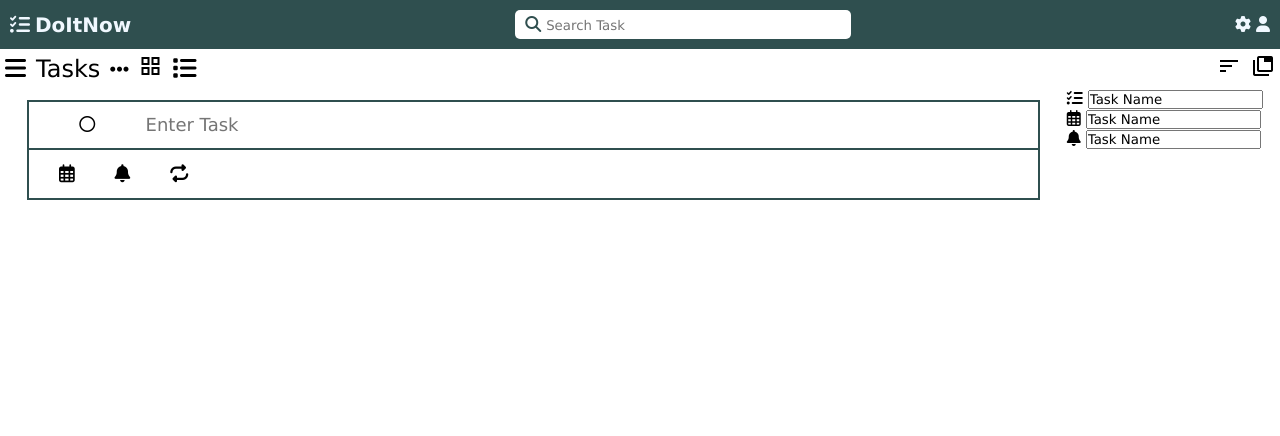
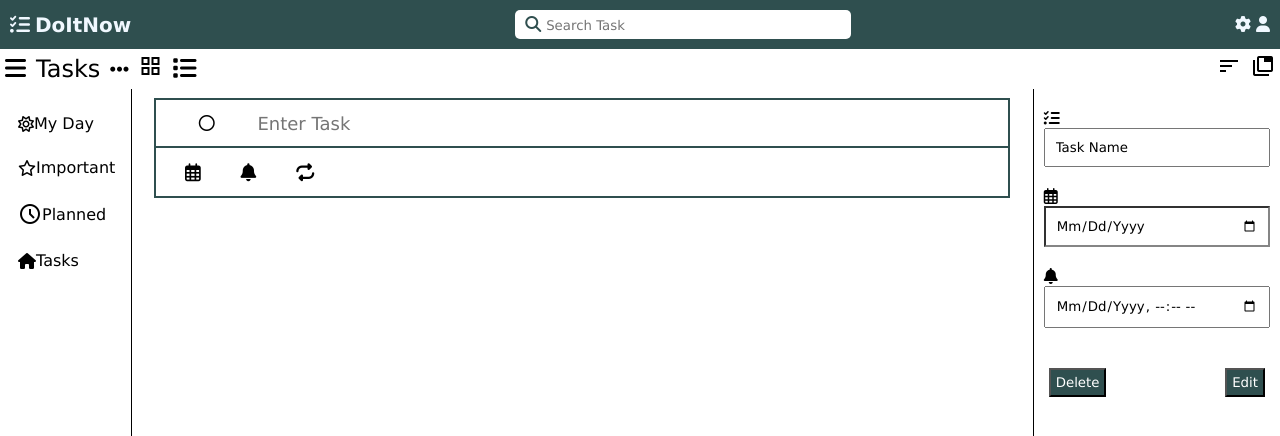
Before and after one commit to vikiplayer/To-Do-List, a plain HTML site: page index.html in a window 1280 px wide. Shown: the top 436 px of the page. Drawn offline with nearby package versions, Linux system fonts and the light colour scheme.

Commit message:
corrections

```diff
--- a/css/style.css
+++ b/css/style.css
@@ -84,7 +84,7 @@
 }
 
 .nav{
-    display: none;
+    /* display: none; */
     width: 14%;
     height: 92vh;
     padding: 0px 0px 0px 18px;
@@ -367,6 +367,7 @@
     margin: 1% auto 1% auto;
     border: 2px darkslategray solid;
     background: #fff;
+    cursor: pointer;
 }
 
 .check-box{
@@ -412,14 +413,46 @@
 }
 
 .edit{
-    display: block;
+    /* display: none; */
     width: 20%;
     height: 94vh;
+    border-left: 1px solid black;
+    padding: 0px 5px;
     /* background-color: black; */
 }
 
-iframe{
-    border:solid 1px #777;
-    width: 300px;
-    height: 200px;
+.edit div{
+    margin: 20px 5px;
 }
+
+.edit div input{
+    padding: 10px;
+    width: 100%;
+}
+
+input[type="date" i] {
+    color-scheme: dark;
+    background-color: white;
+    color: #000000;
+}
+
+input[type="date"]::-webkit-calendar-picker-indicator {
+    filter: invert(100%);
+}
+
+.btn_group{
+    display: flex;
+    align-items: center;
+    justify-content: space-between;
+}
+
+.dlt_btn{
+    padding: 5px;
+    background: darkslategray;
+    color: #fff;
+}
+.edit_btn{
+    padding: 5px;
+    background: darkslategray;
+    color: #fff;
+}
--- a/index.html
+++ b/index.html
@@ -6,7 +6,7 @@
     <link rel="stylesheet" href="css/style.css">
     <link rel="stylesheet" href="https://cdnjs.cloudflare.com/ajax/libs/font-awesome/6.6.0/css/all.min.css">
     <link rel="stylesheet" href="https://fonts.googleapis.com/css2?family=Material+Symbols+Outlined:opsz,wght,FILL,GRAD@20..48,100..700,0..1,-50..200" />
-    <title>Dupe</title>
+    <title>ToDOList</title>
 </head>
 <body>
     <header class="header">
@@ -169,23 +169,35 @@
                 </div>
             </section>
         </div>
-        <div class="edit">
+        <div class="edit" id="edit">
             <div>
-                <label for="input_box"><i class="fa-solid fa-list-check"></i></label>
-                <input type="text" value="task name" id="input_box">
+                <label for="input_box"><i class="fa-solid fa-list-check"></i></label><br>
+                <input type="text" value="task name" id="edit-task-name" placeholder="Edit task name">
             </div>
             <div>
-                <label for="input_box"><i class="fa-regular fa-calendar-days"></i></i></label>
-                <input type="text" value="task name" id="input_box">
+                <label for="input_box"><i class="fa-regular fa-calendar-days"></i></i></label><br>
+                <input type="date" value="" id="edit-task-date">
             </div>
             <div>
-                <label for="input_box"><i class="fa-solid fa-bell"></i></i></label>
-                <input type="text" value="task name" id="input_box">
+                <label for="input_box"><i class="fa-solid fa-bell"></i></i></label><br>
+                <input type="datetime-local" value="" id="edit-task-time">
+            </div>
+            <div class="btn_group">
+                <div>
+                    <button class="dlt_btn" id="dlt_btn">
+                        delete
+                    </button>
+                </div>
+                <div>
+                    <button class="edit_btn" id="edit_btn">
+                        edit
+                    </button>
+                </div>
             </div>
         </div>
     </section>
 
     <script src="main.js"></script>
-    <!-- <script src="check.js"></script> -->
+    <script src="check.js"></script>
 </body>
 </html>
--- a/main.js
+++ b/main.js
@@ -243,6 +243,7 @@ reminderTimeInput.addEventListener("change", function() {
     selectedTime = this.value;
     selectedTimeDiv.innerHTML = `<p>${selectedTime.replace("T", " ")}</p>`;
     selectedTimeDiv.style.display = "block";
+    reminderTimeInput.style.display = 'none';
 });
 
 function addTask() {
@@ -347,3 +348,37 @@ box.addEventListener("click", function(event) {
         saveTasksToLocalStorage();
     }
 });
+
+// edit
+
+// Listen for clicks on task elements to open the edit bar
+box.addEventListener("click", function(event) {
+    // Check if the click happened inside a task element but not on buttons
+    if (event.target.closest(".taskss") && !event.target.closest(".check-box-btn, .important-btn, .delete-btn")) {
+        let taskElement = event.target.closest(".taskss");
+        openEditBar(taskElement);
+        console.log("5");
+    }
+});
+function openEditBar(taskElement) {
+    // Set the current task element being edited
+    currentEditTask = taskElement;
+
+    // Extract values from the task element
+    let taskName = taskElement.querySelector('.task-name h4').textContent.trim();
+    let taskDate = taskElement.querySelector('.date') ? taskElement.querySelector('.date').textContent.trim() : "";
+    let taskTime = taskElement.querySelector('.time') ? taskElement.querySelector('.time').textContent.trim() : "";
+
+    // Log the extracted values
+    console.log("Task Name:", taskName);
+    console.log("Task Date:", taskDate);
+    console.log("Task Time:", taskTime);
+
+    // Populate the edit bar fields with the extracted values
+    editTaskName.value = taskName;
+    editTaskDate.value = taskDate ? new Date(taskDate.split('-').reverse().join('-')).toISOString().substring(0, 10) : "";
+    editTaskTime.value = taskTime ? taskTime : "";
+
+    // Display the edit bar
+    editBar.style.display = "block";
+}
```
